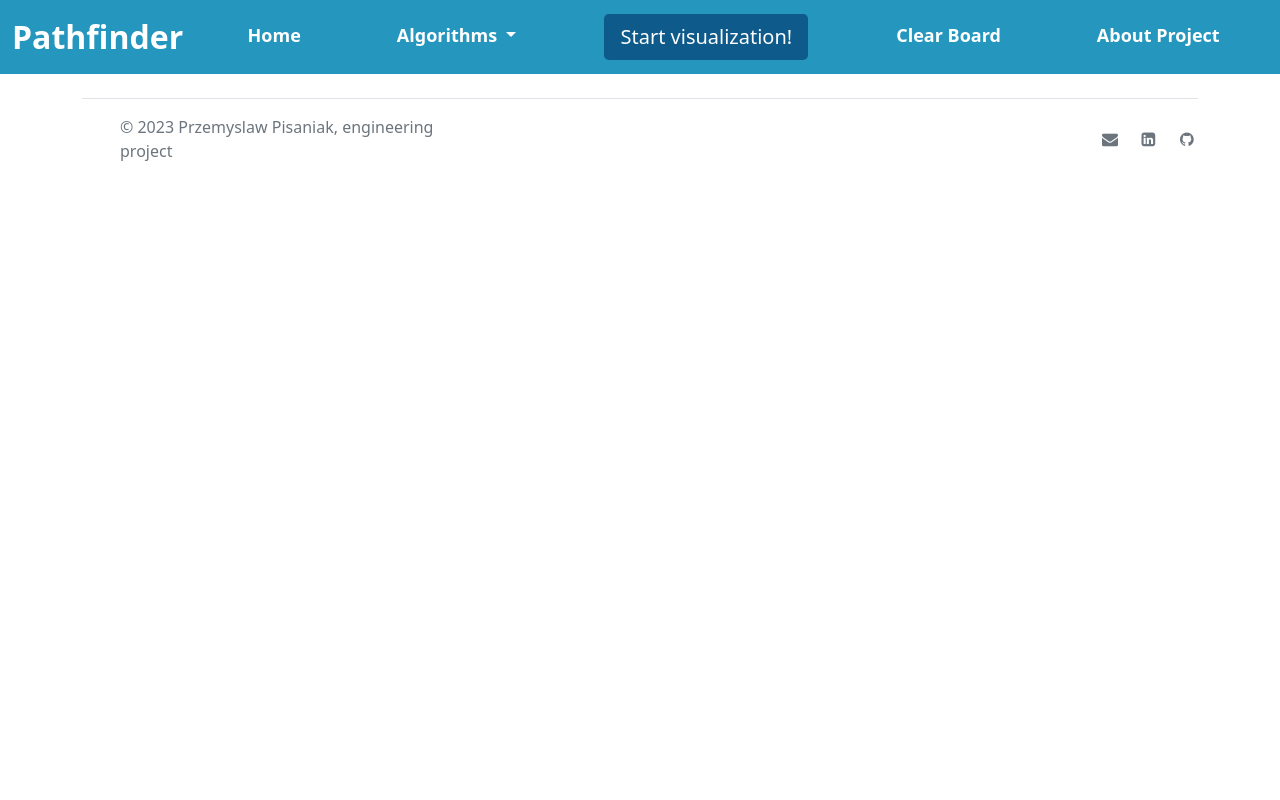
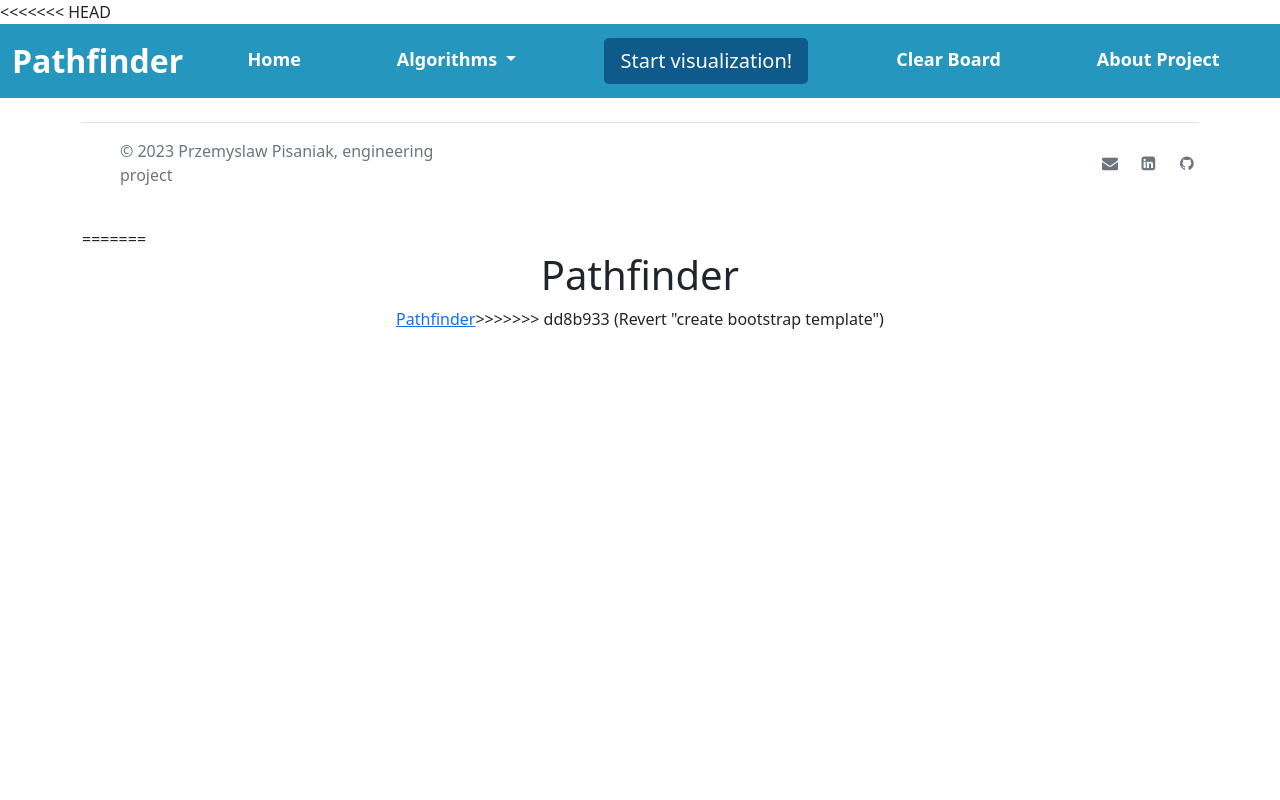
Before and after one commit to pprzemek56/pathfinder, a Python web app: template templates/index.html in a window 1280 px wide. Run offline with Jinja, Linux system fonts and the light colour scheme; the template is opened without the code that fills it, so the values that code supplies are empty.

```diff
--- a/templates/index.html
+++ b/templates/index.html
@@ -12,6 +12,7 @@
     <title>Pathfinder</title>
 </head>
 <body>
+<<<<<<< HEAD
     <div class="wrapper">
         <nav class="navbar navbar-expand-lg navbar-light bg-light">
           <div class="container-fluid">
@@ -65,6 +66,14 @@
               <li class="ms-3"><a class="text-muted" href="#"><i class="icon-github-circled"></i></a></li>
             </ul>
           </footer>
+=======
+    <div class="container-fluid">
+        <div class="nav justify-content-center">
+            <h1>Pathfinder</h1>
+        </div>
+        <div class="nav justify-content-center">
+            <a class="nav-item">Pathfinder</a>
+>>>>>>> dd8b933 (Revert "create bootstrap template")
         </div>
     </div>
     <script src="https://cdn.jsdelivr.net/npm/bootstrap@5.0.2/dist/js/bootstrap.bundle.min.js" integrity="sha384-MrcW6ZMFYlzcLA8Nl+NtUVF0sA7MsXsP1UyJoMp4YLEuNSfAP+JcXn/tWtIaxVXM" crossorigin="anonymous"></script>
```
